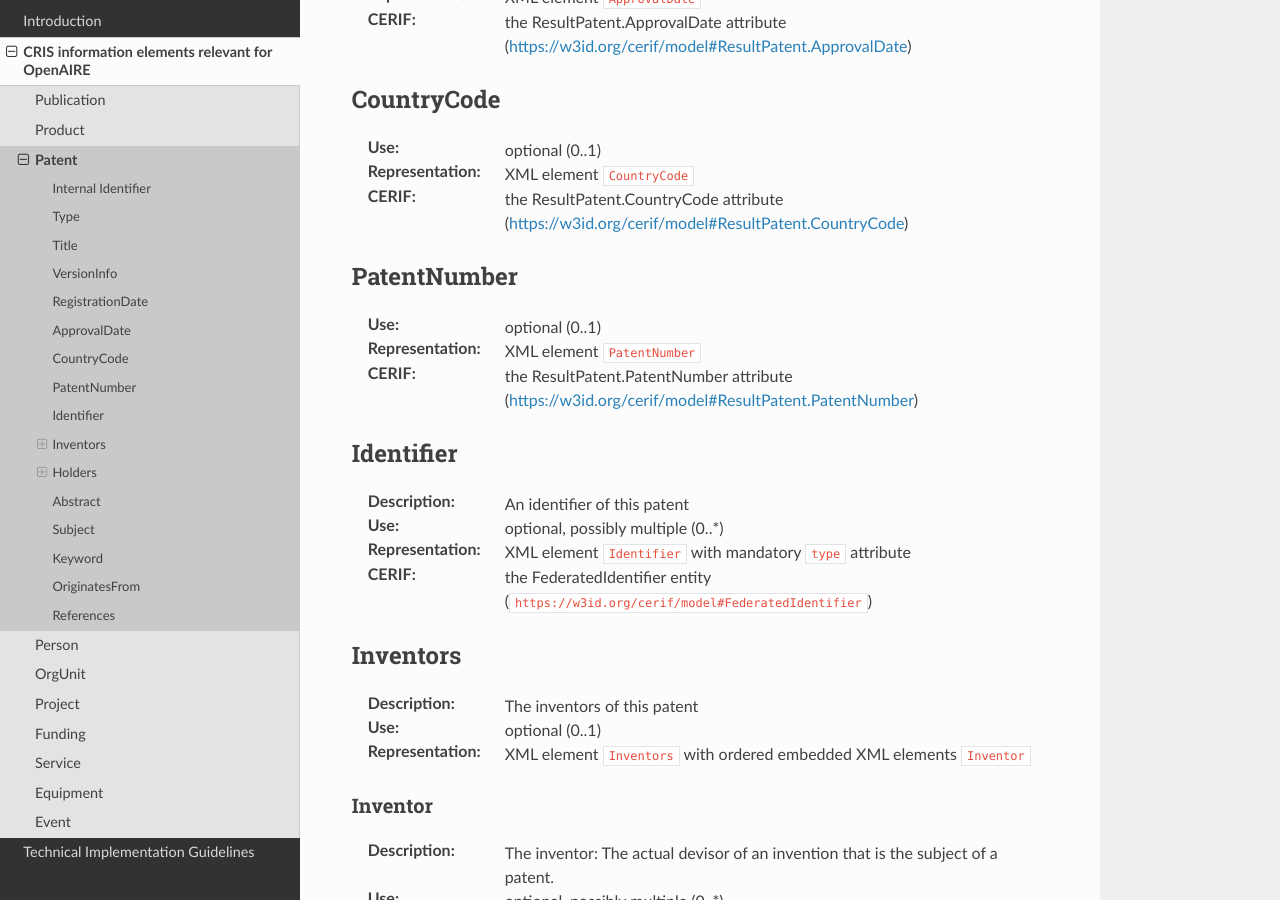
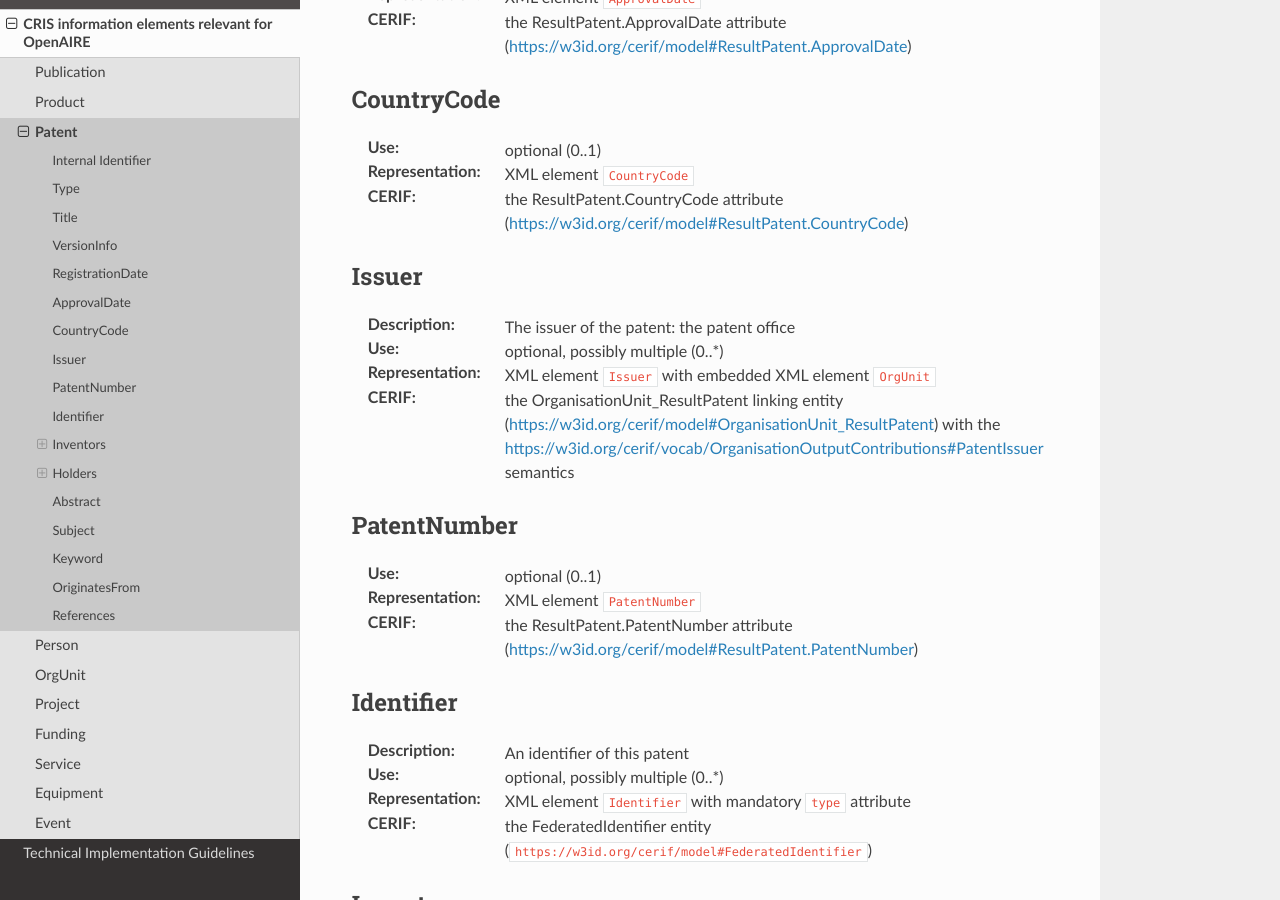
Before and after one commit to openaire/guidelines-cris-managers, a Sphinx documentation site: the page built from docs/cerif_xml_patent_entity.rst, in a window 1280 px wide and 900 px high, scrolled down 1513 px. Built offline with Sphinx 7.4.7 and the Read the Docs theme 2.0.0, drawn with Linux system fonts in a browser that asks for light colours; a script that is not in the unit is left out.

Commit message:
added Patent/Issuer

```diff
--- a/docs/cerif_xml_patent_entity.rst
+++ b/docs/cerif_xml_patent_entity.rst
@@ -65,6 +65,14 @@ CountryCode
 :Representation: XML element ``CountryCode``
 :CERIF: the ResultPatent.CountryCode attribute (`<https://w3id.org/cerif/model#ResultPatent.CountryCode>`_)
 
+
+
+Issuer
+^^^^^^
+:Description: The issuer of the patent: the patent office
+:Use: optional, possibly multiple (0..*)
+:Representation: XML element ``Issuer`` with embedded XML element ``OrgUnit``
+:CERIF: the OrganisationUnit_ResultPatent linking entity (`<https://w3id.org/cerif/model#OrganisationUnit_ResultPatent>`_) with the `<https://w3id.org/cerif/vocab/OrganisationOutputContributions#PatentIssuer>`_ semantics
 
 
 PatentNumber
```
Also changed, not shown: 1 other file.
